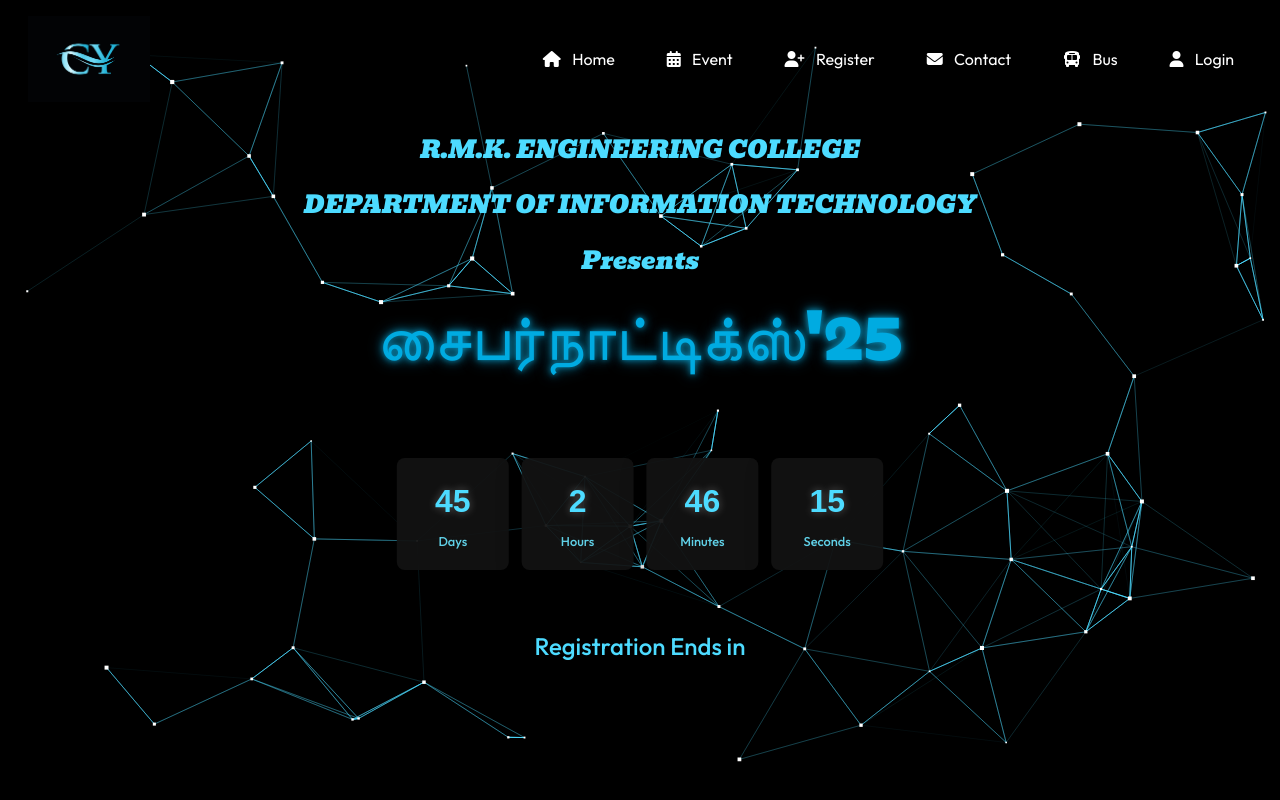
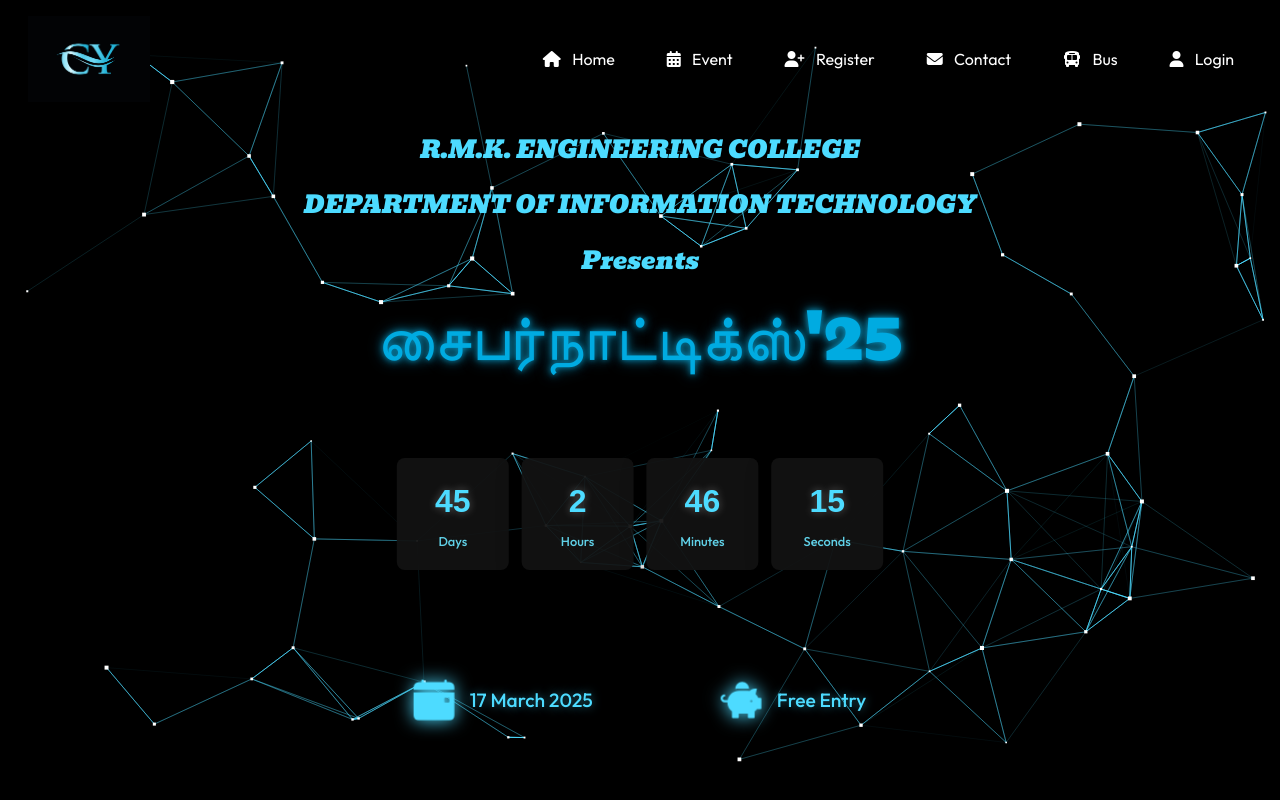
Before and after one commit to ShashwanthN/CYBERNAUTIX-25, a React (Vite) app: page / in a window 1280 px wide. Built offline with nearby package versions, Linux system fonts and the light colour scheme; a web font is replaced by a local one.

Commit message:
made change

```diff
--- a/src/home/Home.css
+++ b/src/home/Home.css
@@ -255,3 +255,58 @@
   font-size: 4.5rem; /* Adjust this value as needed */
 
 }
+
+.event-info {
+  display: flex;
+  justify-content: center;
+  gap: 4rem;
+  margin: 2rem 0;
+  position: relative;
+  padding-bottom: 2rem;
+}
+
+.info-item {
+  display: flex;
+  align-items: center;
+  gap: 1rem;
+  padding: 1rem 2rem;
+}
+
+.info-icon {
+  font-size: 2.5rem;
+  color: #4ddbff;
+  transition: all 0.3s ease;
+}
+
+.glow-effect {
+  filter: drop-shadow(0 0 8px #4ddbff);
+  animation: pulse 2s infinite;
+}
+
+@keyframes pulse {
+  0% {
+    filter: drop-shadow(0 0 8px #4ddbff);
+    transform: scale(1);
+  }
+  50% {
+    filter: drop-shadow(0 0 12px #4ddbff);
+    transform: scale(1.1);
+  }
+  100% {
+    filter: drop-shadow(0 0 8px #4ddbff);
+    transform: scale(1);
+  }
+}
+
+.info-item h3 {
+  color: #4ddbff;
+  margin: 0;
+  font-size: 1.2rem;
+  text-shadow: 0 0 10px rgba(77, 219, 255, 0.5);
+}
+
+/* Hover effect */
+.info-item:hover .info-icon {
+  transform: translateY(-5px);
+  filter: drop-shadow(0 0 15px #4ddbff);
+}
--- a/src/home/Home.jsx
+++ b/src/home/Home.jsx
@@ -5,6 +5,8 @@
 import Contact from '../contact/Contact';
 import SplitText from '../components/SplitText';
 import Technical from '../event/Technical';
+import { BsCalendarEventFill } from 'react-icons/bs'; // Better calendar icon
+import { FaPiggyBank } from 'react-icons/fa';
 
 
 
@@ -92,7 +94,17 @@
             <div className="label smaller-label">Seconds</div>
           </div>
         </div>
-        <h3 className='ends'>Registration Ends in </h3>
+
+      </div>
+      <div className="event-info">
+        <div className="info-item">
+          <BsCalendarEventFill className="info-icon glow-effect" />
+          <h3>17 March 2025</h3>
+        </div>
+        <div className="info-item">
+          <FaPiggyBank className="info-icon glow-effect" />
+          <h3>Free Entry</h3>
+        </div>
       </div>
     </div>
 
```
